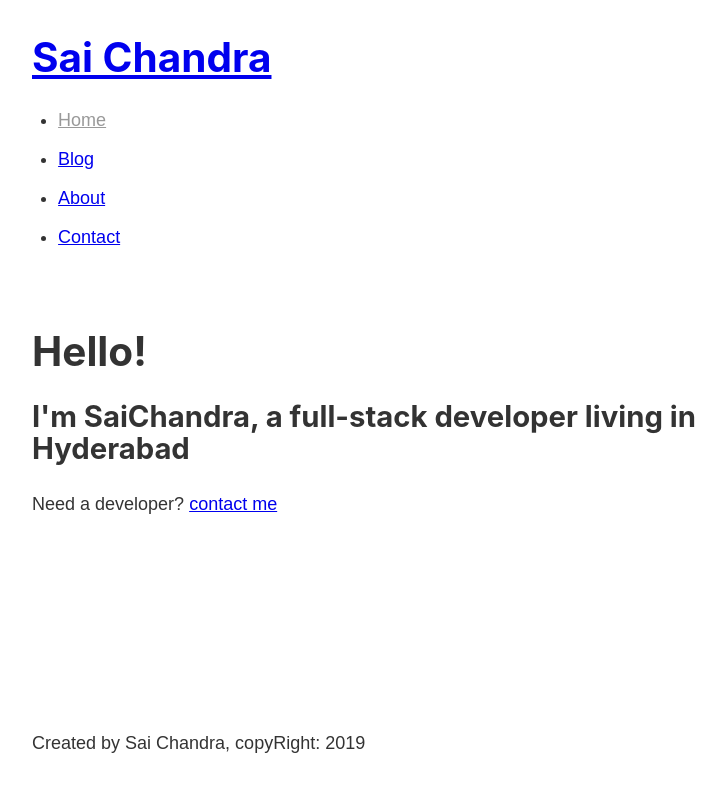
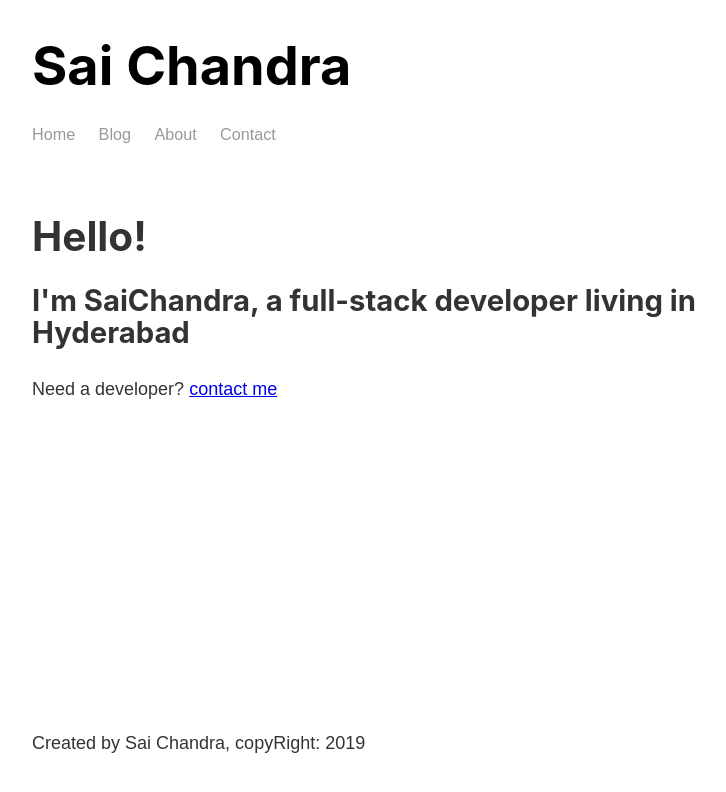
Before and after one commit to SaiChandra2896/Gatsbyjs-, a Gatsby site: page / in a window 1280 px wide. Shown: the whole page, without its empty margins (251-977 px from the left). Built offline with nearby package versions, Linux system fonts and the light colour scheme; Gatsby itself is replaced by a stand-in of ours.

Commit message:
modify sass modules to header and layout

```diff
--- a/src/components/header.js
+++ b/src/components/header.js
@@ -9,24 +9,47 @@ const Header = () => {
   return (
     <header className={headerStyles.header}>
       <h1>
-        {" "}
-        <Link to="/">Sai Chandra</Link>
+        <Link to="/" className={headerStyles.title}>
+          Sai Chandra
+        </Link>
       </h1>
       <nav>
-        <ul>
+        <ul className={headerStyles.navlist}>
           <li>
-            <Link className={headerStyles.link} to="/">
+            <Link
+              className={headerStyles.navitem}
+              activeClassName={headerStyles.activeNavitem}
+              to="/"
+            >
               Home
             </Link>
           </li>
           <li>
-            <Link to="/blog">Blog</Link>
+            <Link
+              to="/blog"
+              className={headerStyles.navitem}
+              activeClassName={headerStyles.activeNavitem}
+            >
+              Blog
+            </Link>
           </li>
           <li>
-            <Link to="/about">About</Link>
+            <Link
+              to="/about"
+              className={headerStyles.navitem}
+              activeClassName={headerStyles.activeNavitem}
+            >
+              About
+            </Link>
           </li>
           <li>
-            <Link to="/contact">Contact</Link>
+            <Link
+              to="/contact"
+              className={headerStyles.navitem}
+              activeClassName={headerStyles.activeNavitem}
+            >
+              Contact
+            </Link>
           </li>
         </ul>
       </nav>
--- a/src/components/header.module.scss
+++ b/src/components/header.module.scss
@@ -1,7 +1,30 @@
-.link {
+.navitem {
   color: #999999;
+  font-size: 0.9rem;
+  margin-right: 1.3rem;
+  text-decoration: none;
+}
+
+.title {
+  color: #000000;
+  font-size: 3rem;
+  text-decoration: none;
 }
 
 .header {
   padding: 1rem 0 3rem;
 }
+
+.navlist {
+  display: flex;
+  list-style-type: none;
+  margin: 0;
+}
+
+.navitem:hover {
+  color: #666666;
+}
+
+.active-navitem {
+  color: #333333;
+}
```
